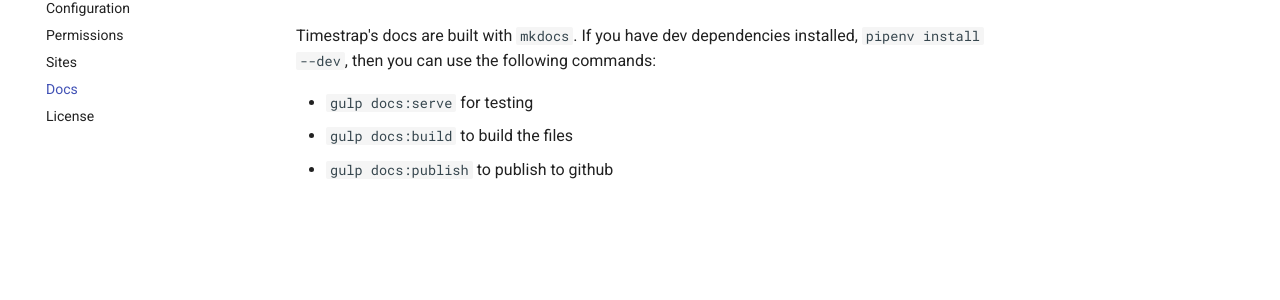
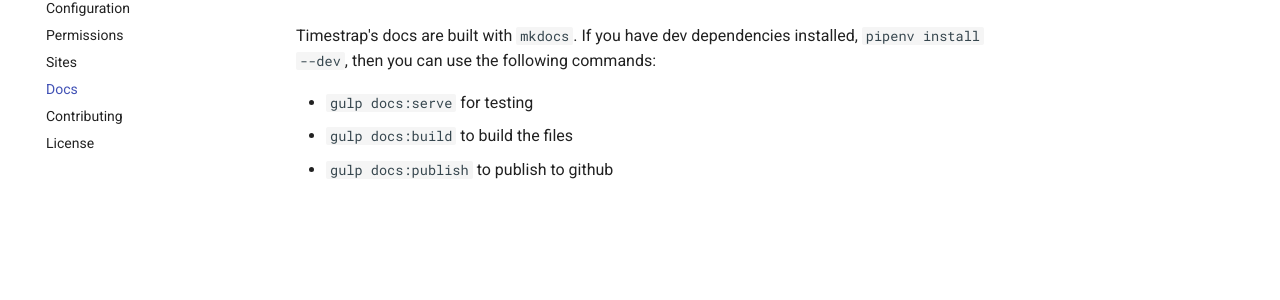
Before and after one commit to overshard/timestrap, an MkDocs documentation site: the page built from docs/src/docs.md, in a window 1280 px wide. Shown: the part 157-457 px from the top of the page. Built offline with MkDocs 1.6.1 and Material for MkDocs 9.7.7, drawn with Linux system fonts in a browser that asks for light colours; comment, search, counter and statistics services are not loaded.

Commit message:
Add contributing docs file

```diff
--- a/mkdocs.yml
+++ b/mkdocs.yml
@@ -13,12 +13,13 @@
 
 # Navigation
 nav:
-  - Home: index.md
-  - Configuration: configuration.md
-  - Permissions: permissions.md
-  - Sites: sites.md
-  - Docs: docs.md
-  - License: license.md
+  - Home: 'index.md'
+  - Configuration: 'configuration.md'
+  - Permissions: 'permissions.md'
+  - Sites: 'sites.md'
+  - Docs: 'docs.md'
+  - Contributing: 'contributing.md'
+  - License: 'license.md'
 
 # Configuration
 docs_dir: 'docs/src'
```
Also changed, not shown: docs/src/contributing.md (added, +15 -0 lines).
